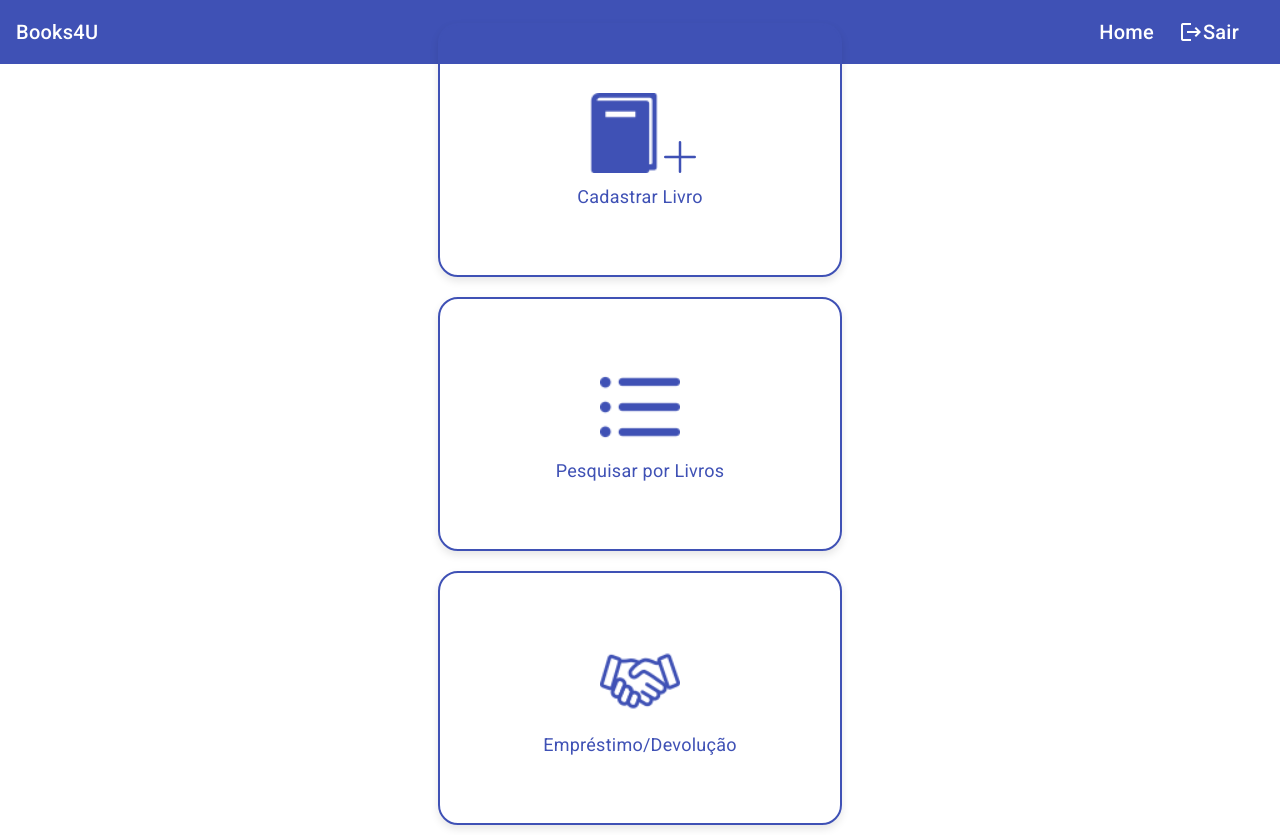
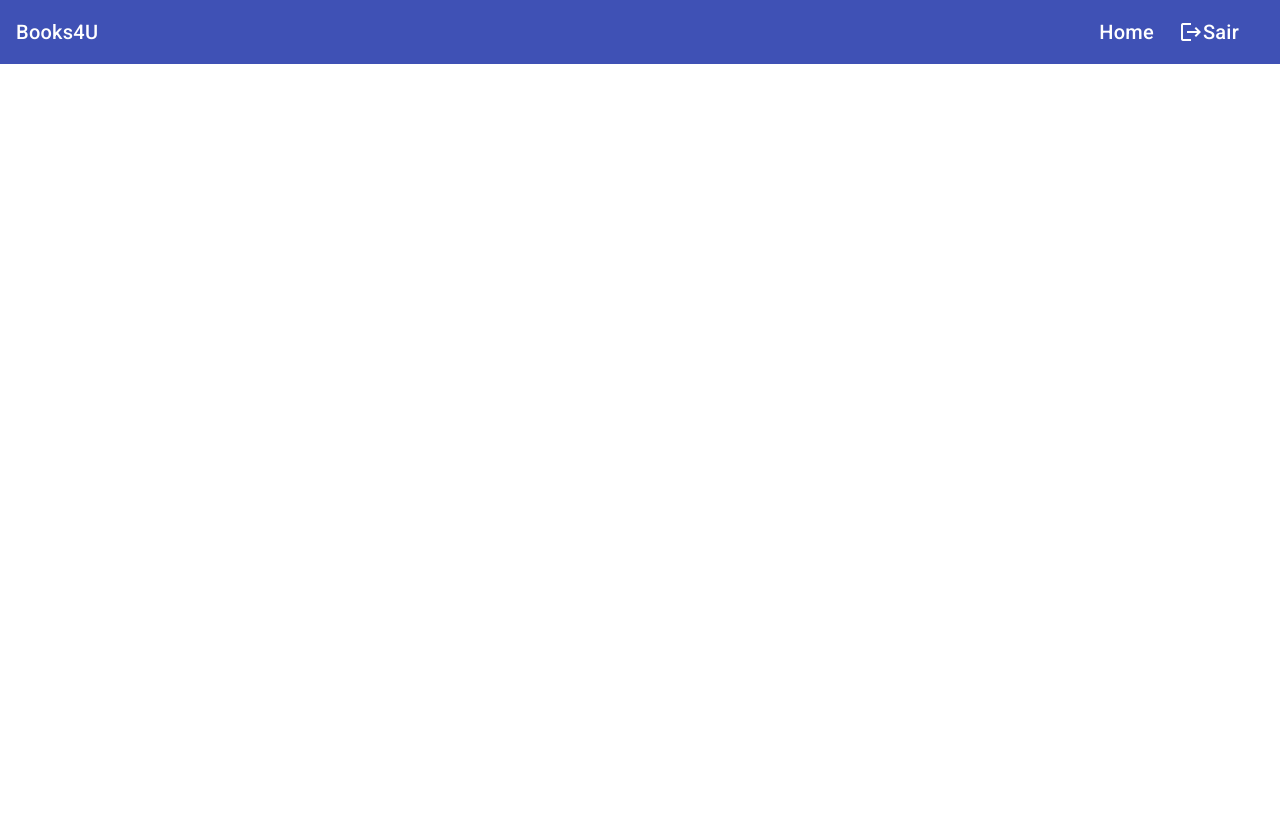
Before and after one commit to CairoDeAndrade/Books4U-Frontend, an Angular app in the folder books4u/: page /loans in a window 1280 px wide. Before the commit this address led to /. After the commit the page ends 800 px from the top, so only its background shows below. Built offline with nearby package versions, Linux system fonts and the light colour scheme.

Commit message:
feat(books-search): Redirecting to books search when clicking on the card in main menu

```diff
--- a/books4u/src/app/app.component.html
+++ b/books4u/src/app/app.component.html
@@ -1,2 +1 @@
-<app-home>
 <router-outlet />
--- a/books4u/src/app/app.routes.ts
+++ b/books4u/src/app/app.routes.ts
@@ -1,3 +1,12 @@
 import { Routes } from '@angular/router';
 
-export const routes: Routes = [];
+import { BooksSearchComponent } from './features/containers/books-search/books-search.component';
+import { HomeComponent } from './features/containers/home/home.component';
+
+export const routes: Routes = [
+  { path: '', component: HomeComponent },
+  { path: 'register-book', component: BooksSearchComponent},
+  { path: 'books-search', component: BooksSearchComponent},
+  { path: 'loans', component: BooksSearchComponent},
+  { path: '**', redirectTo: '' },
+];
--- /dev/null
+++ b/books4u/src/app/common/routes/routes.ts
@@ -0,0 +1,5 @@
+export enum APP_BASE_ROUTES {
+  BOOKS_SEARCH = 'books-search',
+  REGISTER_BOOK = 'register-book',
+  LOANS = 'loans',
+}
--- a/books4u/src/app/features/components/main-menu/main-menu.component.html
+++ b/books4u/src/app/features/components/main-menu/main-menu.component.html
@@ -1,6 +1,6 @@
 <main class="menu">
   <div class="nav">
-    <div class="short-card">
+    <div class="short-card" (click)="navigateTo(APP_BASE_ROUTES.REGISTER_BOOK)">
       <div class="img">
         <img
           class="book-img"
@@ -11,7 +11,7 @@
       </div>
       <span>Cadastrar Livro</span>
     </div>
-    <div class="short-card">
+    <div class="short-card" (click)="navigateTo(APP_BASE_ROUTES.BOOKS_SEARCH)">
       <div class="img">
         <img
           class="book-img"
@@ -21,7 +21,7 @@
       </div>
       <span>Pesquisar por Livros</span>
     </div>
-    <div class="short-card">
+    <div class="short-card" (click)="navigateTo(APP_BASE_ROUTES.LOANS)">
       <div class="img">
         <img
           class="book-img"
--- a/books4u/src/app/features/components/main-menu/main-menu.component.ts
+++ b/books4u/src/app/features/components/main-menu/main-menu.component.ts
@@ -1,13 +1,21 @@
+import { APP_BASE_ROUTES } from './../../../common/routes/routes';
 import { CommonModule } from '@angular/common';
 import { Component } from '@angular/core';
+import { RouterModule, Router } from '@angular/router';
 
 @Component({
   selector: 'app-main-menu',
   standalone: true,
-  imports: [CommonModule],
+  imports: [CommonModule, RouterModule],
   templateUrl: './main-menu.component.html',
-  styleUrl: './main-menu.component.scss'
+  styleUrls: ['./main-menu.component.scss'],
 })
 export class MainMenuComponent {
+  constructor(private router: Router) {}
 
+  APP_BASE_ROUTES = APP_BASE_ROUTES;
+
+  navigateTo(path: string) {
+    this.router.navigate([path]);
+  }
 }
--- /dev/null
+++ b/books4u/src/app/features/containers/books-search/books-search.component.html
@@ -0,0 +1 @@
+<app-navbar></app-navbar>
--- a/books4u/src/app/features/containers/home/home.component.ts
+++ b/books4u/src/app/features/containers/home/home.component.ts
@@ -1,6 +1,7 @@
 import { Component } from '@angular/core';
-import { NavbarComponent } from "../../components/navbar/navbar.component";
-import { MainMenuComponent } from "../../components/main-menu/main-menu.component";
+
+import { MainMenuComponent } from '../../components/main-menu/main-menu.component';
+import { NavbarComponent } from '../../components/navbar/navbar.component';
 
 @Component({
   selector: 'app-home',
```
Also changed, not shown: books4u/src/app/features/containers/books-search/books-search.component.ts (added, +13 -0 lines), books4u/src/app/features/containers/books-search/books-search.component.scss (added), 1 other file (tests, documents, lock files or other folders).
